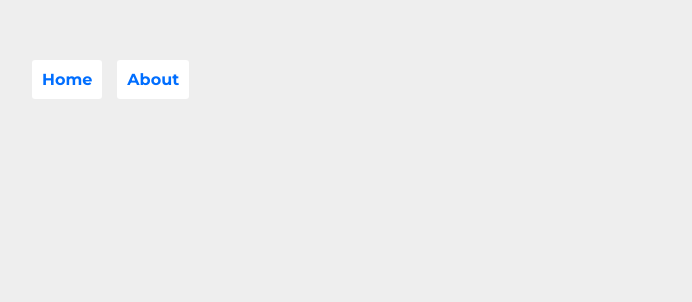
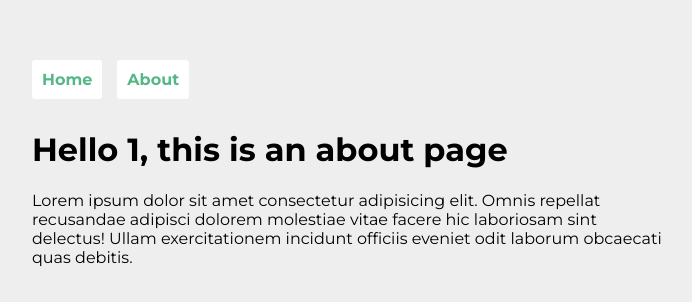
Before and after one commit to ihpannu/vue-todo, a Vue app: page /#/about/1 in a window 1280 px wide. Shown: the top 302 px of the page, without its empty margins (288-980 px from the left). Built offline with nearby package versions, Linux system fonts and the light colour scheme.

Commit message:
added route name

```diff
--- a/src/App.vue
+++ b/src/App.vue
@@ -48,7 +48,7 @@
   text-decoration: none;
   background: #fff;
   border-radius: 3px;
-  color: rgba(0, 110, 255, 1);
+  color: #55b785;
   font-weight: bold;
   margin-right: 15px;
 }
--- a/src/components/About.vue
+++ b/src/components/About.vue
@@ -1,6 +1,16 @@
 <template>
   <div class="about">
-      <h1>This is an about page</h1>
+      <h1>Hello {{ their_name }}, this is an about page</h1>
       <p>Lorem ipsum dolor sit amet consectetur adipisicing elit. Omnis repellat recusandae adipisci dolorem molestiae vitae facere hic laboriosam sint delectus! Ullam exercitationem incidunt officiis eveniet odit laborum obcaecati quas debitis.</p>
   </div>
 </template>
+<script>
+export default {
+  name: 'Skills',
+  data() {
+    return {
+      their_name: this.$route.params.name
+    };
+  }
+};
+</script>
--- a/src/router.js
+++ b/src/router.js
@@ -13,7 +13,7 @@
       component: Skills
     },
     {
-      path: '/about',
+      path: '/about/:name',
       name: 'about',
       component: About
     }
```
